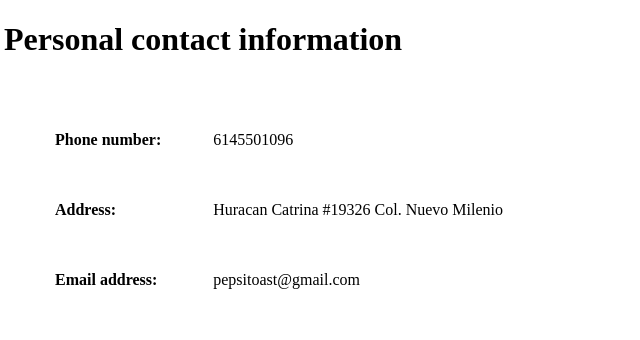
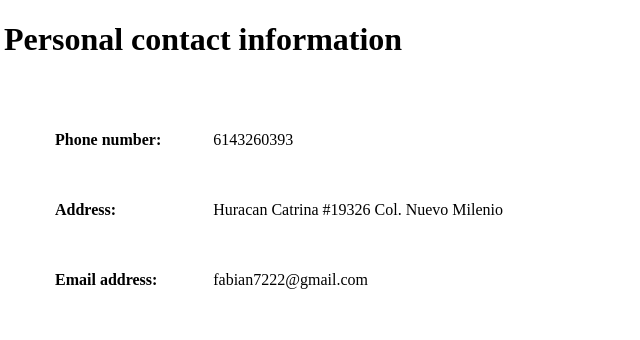
Before and after one commit to FabDz/cv, a plain HTML site: page contactInfo.html in a window 1280 px wide. Shown: the top 340 px of the page, 4-644 px from the left. Drawn offline with Linux system fonts and the light colour scheme.

Commit message:
Update contactInfo.html

```diff
--- a/contactInfo.html
+++ b/contactInfo.html
@@ -12,7 +12,7 @@
         <tbody>
             <tr>
                 <td><strong>Phone number:</strong></td>
-                <td>6145501096</td>
+                <td>6143260393</td>
             </tr>
             <tr>
                 <td><strong>Address:</strong></td>
@@ -20,7 +20,7 @@
             </tr>
             <tr>
                 <td><strong>Email address:</strong></td>
-                <td>pepsitoast@gmail.com</td>
+                <td>fabian7222@gmail.com</td>
             </tr>
         </tbody>
     </table>
```
